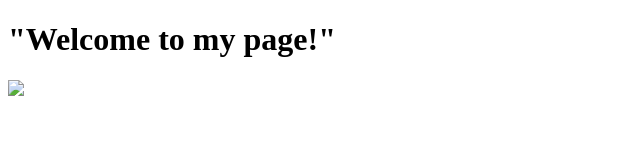
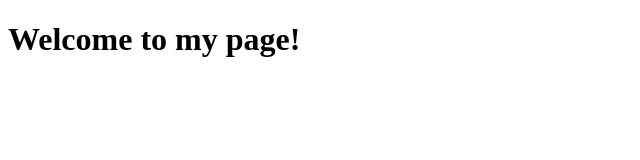
Before and after one commit to Om1216/om1216.github.io, a plain HTML site: page index.html in a window 1280 px wide. Shown: the whole page, without its empty margins (0-640 px from the left). Drawn offline with Linux system fonts and the light colour scheme.

Commit message:
Update index.html

```diff
--- a/index.html
+++ b/index.html
@@ -5,8 +5,8 @@
         <title>HTML basics</title>
     </head>
     <body>
-      <h1> "Welcome to my page!" </h1>
-        <img src="file:///Users/ommehta/Desktop/csc106_banner.jpg">
+      <h1> Welcome to my page! </h1>
+        <img src="
 
     </body>
 </html>
```
